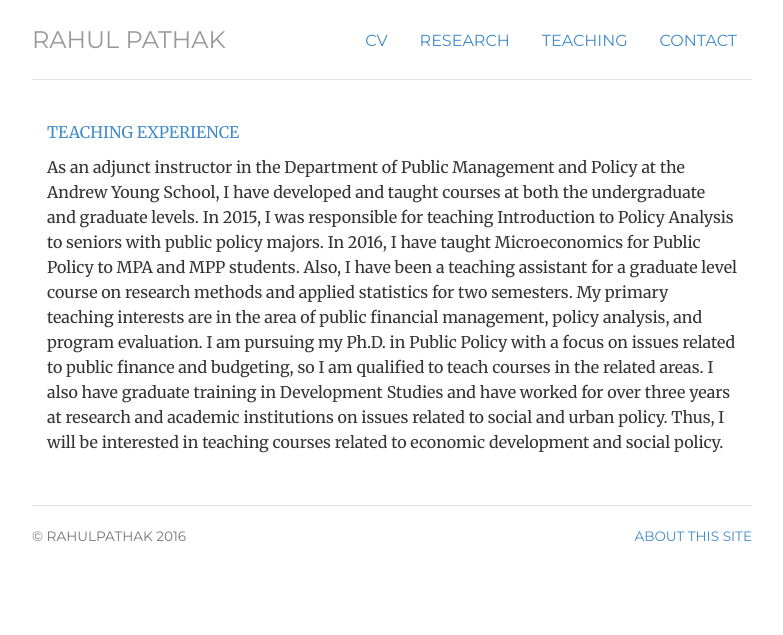
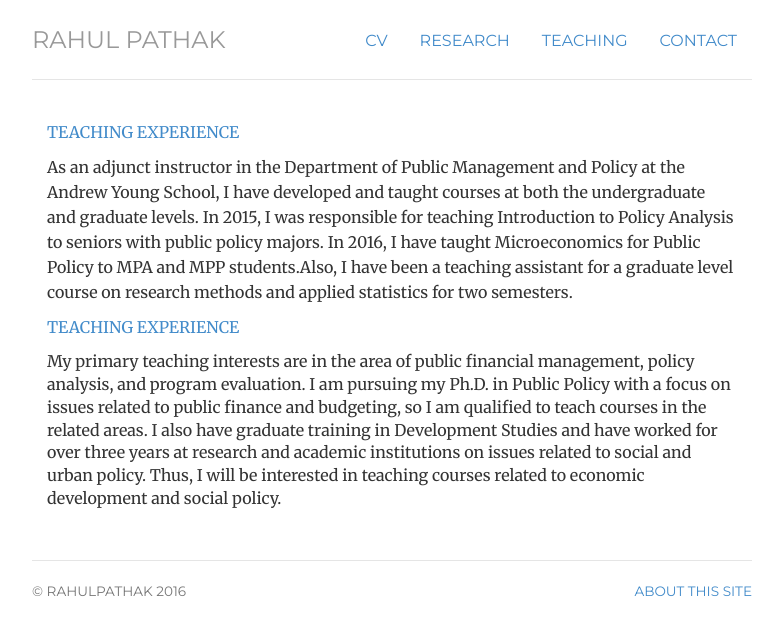
Before and after one commit to pathak-rahul/pathak-rahul.github.io, a Jekyll site: the page built from teaching/index.html, in a window 1280 px wide. Shown: the top 635 px of the page, without its empty margins (248-1031 px from the left). Built offline with Jekyll 4.4.1, drawn with Linux system fonts in a browser that asks for light colours.

Commit message:
Update index.html

```diff
--- a/teaching/index.html
+++ b/teaching/index.html
@@ -7,12 +7,12 @@
 		<div class="col-sm-12">
 
 <p class="text-primary">TEACHING EXPERIENCE</p>
-
 	</div>
 	<div itemscope itemtype="http://data-vocabulary.org/Person" class="col-sm-12">
-<p class-"lead"> As an adjunct instructor in the Department of Public Management and Policy at the Andrew Young School, I have developed and taught courses at both the undergraduate and graduate levels. In 2015, I was responsible for teaching Introduction to Policy Analysis to seniors with public policy majors. In 2016, I have taught Microeconomics for Public Policy to MPA and MPP students.
+<p class-"lead"> As an adjunct instructor in the Department of Public Management and Policy at the Andrew Young School, I have developed and taught courses at both the undergraduate and graduate levels. In 2015, I was responsible for teaching Introduction to Policy Analysis to seniors with public policy majors. In 2016, I have taught Microeconomics for Public Policy to MPA and MPP students.Also, I have been a teaching assistant for a graduate level course on research methods and applied statistics for two semesters.
 
-Also, I have been a teaching assistant for a graduate level course on research methods and applied statistics for two semesters.
+<p class="text-primary">TEACHING EXPERIENCE</p>
+
 My primary teaching interests are in the area of public financial management, policy analysis, and program evaluation. I am pursuing my Ph.D. in Public Policy with a focus on issues related to public finance and budgeting, so I am qualified to teach courses in the related areas. I also have graduate training in Development Studies and have worked for over three years at research and academic institutions on issues related to social and urban policy. Thus, I will be interested in teaching courses related to economic development and social policy.
   </p> </span>
 </p>
```
